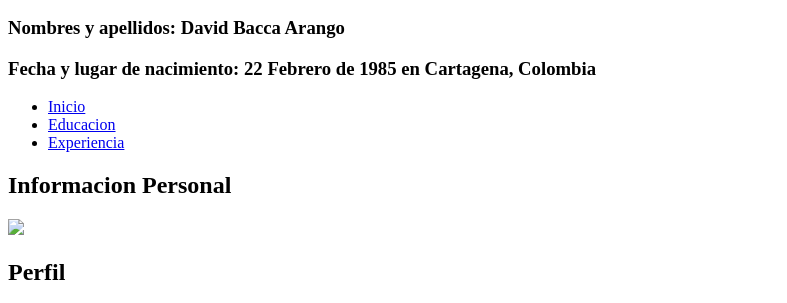
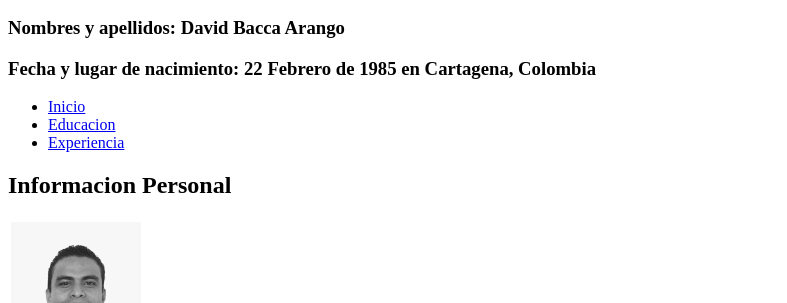
Before and after one commit to davidbacca22/aplicaciones, a plain HTML site: page fundamentoshtml/index.html in a window 1280 px wide. Shown: the part 602-905 px from the top of the page, without its empty margins (0-787 px from the left). Drawn offline with Linux system fonts and the light colour scheme.

Commit message:
cambiando codigo index.html

```diff
--- a/fundamentoshtml/index.html
+++ b/fundamentoshtml/index.html
@@ -29,7 +29,7 @@
     </nav>
 
     <h2>Informacion Personal</h2>
-    <img src="FotoDBA.png" style="max-width:100%;width:auto;height:auto;">
+    <img src="fotoDB.png" style="max-width:100%;width:auto;height:auto;">
 
     <h2>Perfil</h2>
     <p>
```
